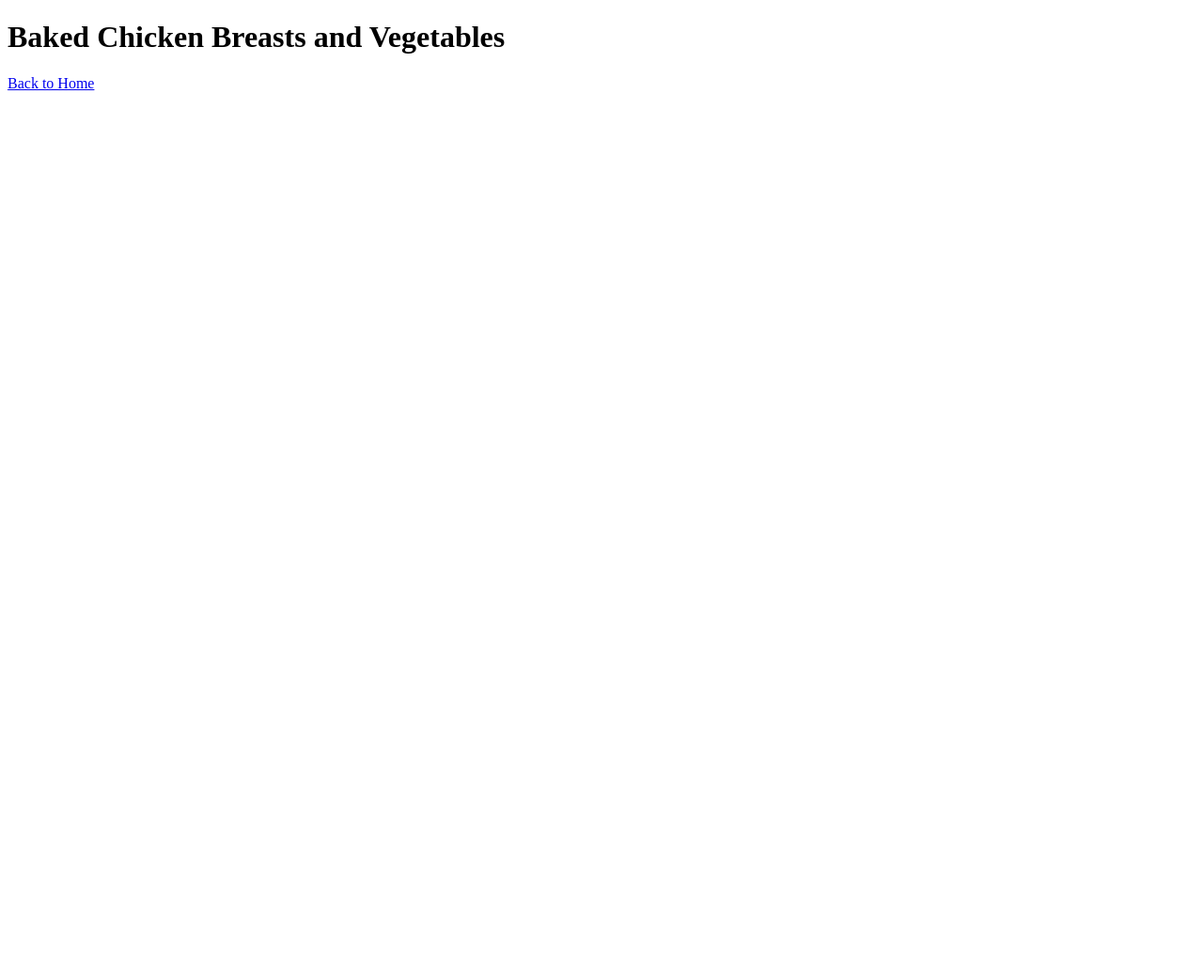
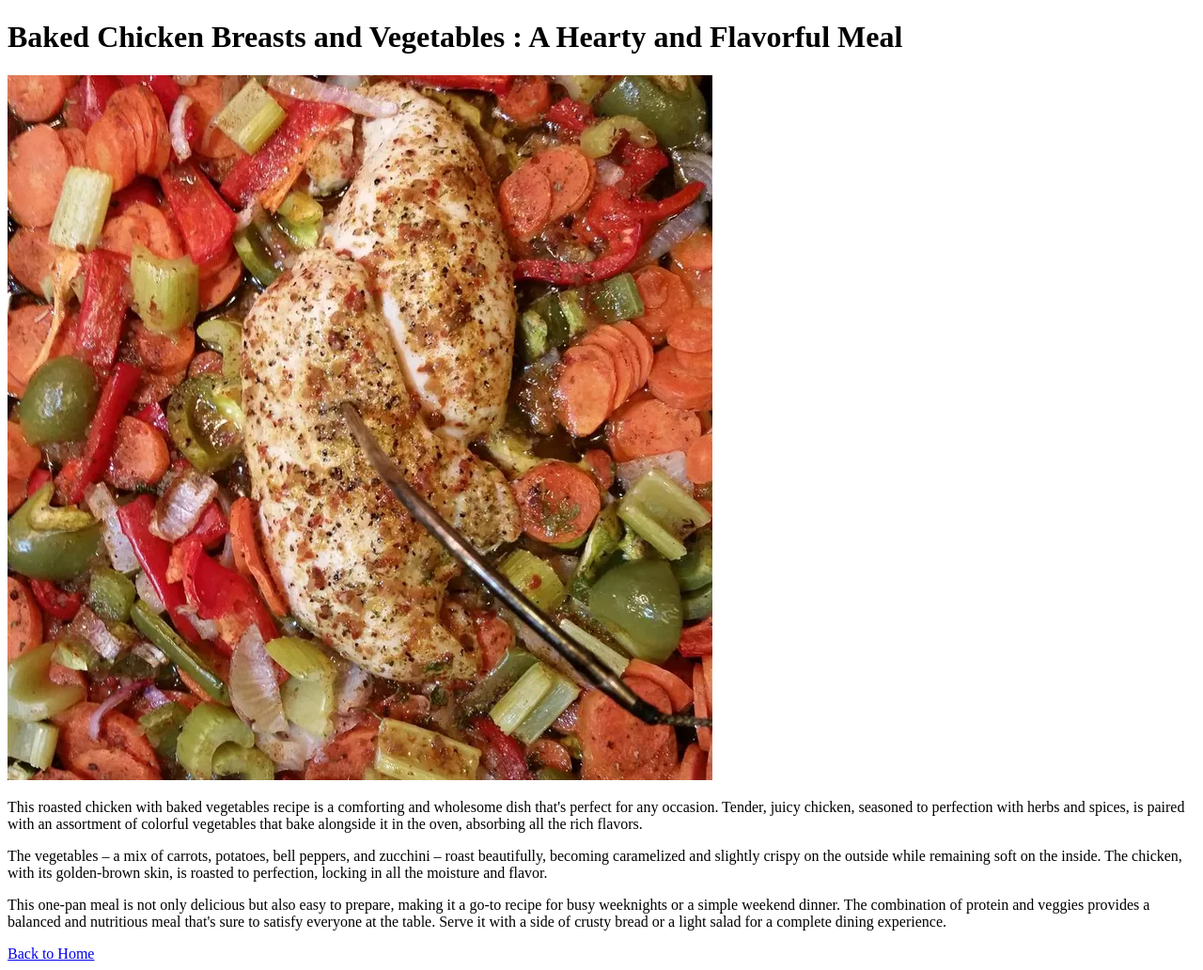
Before and after one commit to jitterygiraffe/odin-recipes, a plain HTML site: page recipes/chicken.html in a window 1280 px wide. Shown: the whole page at 94% size. Before the commit the page ends 800 px from the top, so only its background shows below. Drawn offline with Linux system fonts and the light colour scheme.

Commit message:
Preliminary content
Added food image and description

```diff
--- a/recipes/chicken.html
+++ b/recipes/chicken.html
@@ -6,7 +6,31 @@
     <title>Document</title>
 </head>
 <body>
-    <h1>Baked Chicken Breasts and Vegetables</h1>
+    <h1>Baked Chicken Breasts and Vegetables : A Hearty and Flavorful Meal</h1>
+    <img src="../imgs/chicken.png" alt="an image of chicken baked with vegetables">
+
+    <article>
+        <p>This roasted chicken with baked vegetables recipe is a comforting and
+        wholesome dish that's perfect for any occasion. Tender, juicy chicken,
+        seasoned to perfection with herbs and spices, is paired with an assortment
+        of colorful vegetables that bake alongside it in the oven, absorbing all
+        the rich flavors.</p>
+
+        <p>The vegetables – a mix of carrots, potatoes, bell peppers, and zucchini
+        – roast beautifully, becoming caramelized and slightly crispy on the
+        outside while remaining soft on the inside. The chicken, with its
+        golden-brown skin, is roasted to perfection, locking in all the
+        moisture and flavor.</p>
+
+        <p>This one-pan meal is not only delicious but also easy to prepare,
+        making it a go-to recipe for busy weeknights or a simple weekend
+        dinner. The combination of protein and veggies provides a balanced
+        and nutritious meal that's sure to satisfy everyone at the table.
+        Serve it with a side of crusty bread or a light salad for a complete
+        dining experience.</p>
+
+
+    </article>
 
     <a href="../index.html">Back to Home</a>
 </body>
```
Also changed, not shown: imgs/chicken.png (added).
